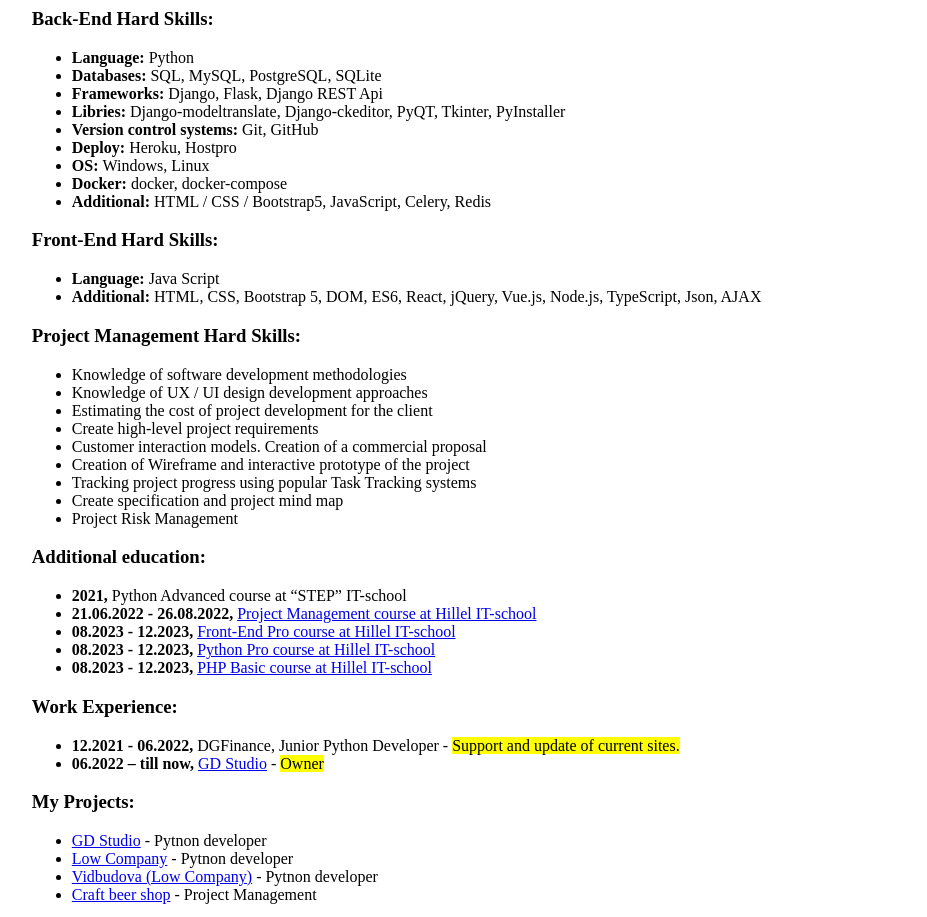
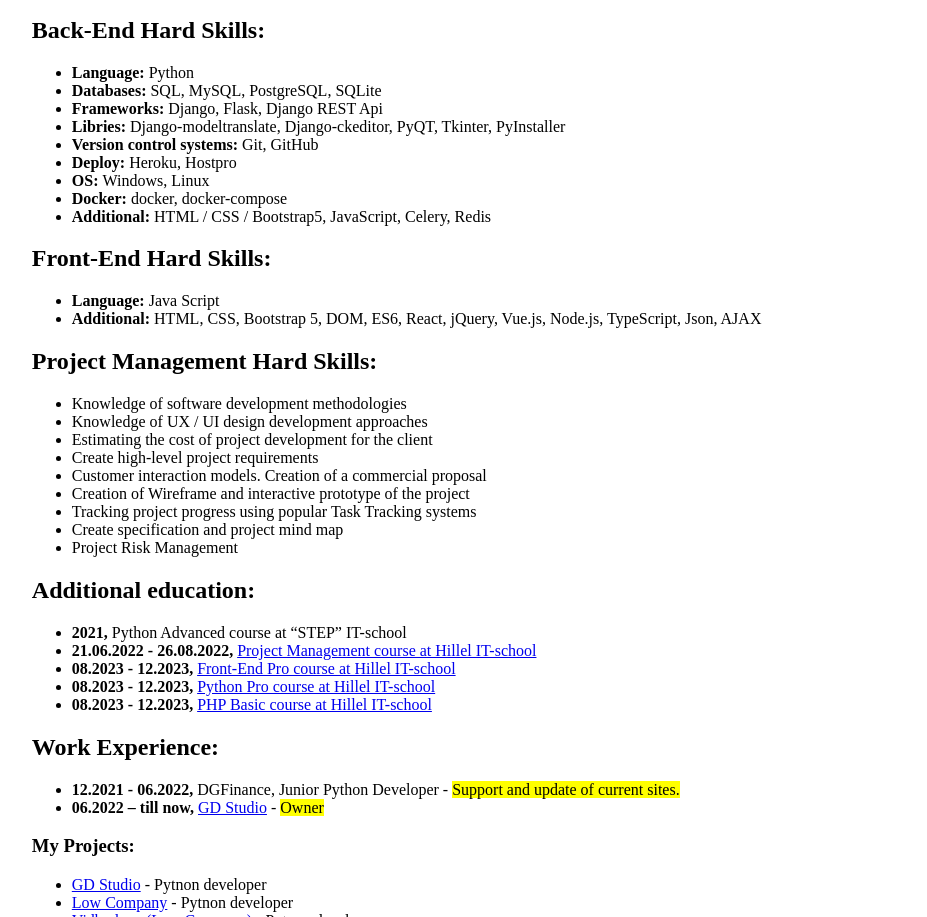
Before and after one commit to grynevych89/layout2024, a plain HTML site: page lessons/hw2/index.html in a window 1280 px wide. Shown: the part 437-1354 px from the top of the page, without its empty margins (229-1156 px from the left). Drawn offline with Linux system fonts and the light colour scheme.

Commit message:
Add files via upload

```diff
--- a/lessons/hw2/index.html
+++ b/lessons/hw2/index.html
@@ -4,7 +4,7 @@
     <meta charset="UTF-8">
     <meta name="viewport" content="width=device-width, initial-scale=1.0">
     <link rel="icon" type="image/x-icon" href="img/favicon.ico">
-    <title>Document</title>
+    <title>Home Work 2</title>
 </head>
 <body>
     <header style="text-align: center; border-bottom: 1px solid silver;">
@@ -14,7 +14,7 @@
                 <a href="#information">Main</a> |
                 <a href="#skills">Skills</a> |
                 <a href="#education">Education</a> |
-                <a href="#work_experience">Experience</a> |
+                <a href="#work-experience">Experience</a> |
                 <a href="#projects">Projects</a>
             </li>
         </ul>
@@ -32,12 +32,12 @@
                     <tr>
                         <td>
                             <div class="personal_info">
-                                <h3><b>Personal information:</b></h3>
+                                <h2><b>Personal information:</b></h2>
                                 <ul>
                                     <li><b>Date of birth: </b>18.04.1989</li>
                                     <li><b>City: </b>Kyiv, Ukraine</li>
                                     <li><b>Phone: </b>
-                                        <a href="tel:+38-095-215-91-75">+38-095-215-91-75</a>
+                                        <a href="tel:+380952159175">+38-095-215-91-75</a>
                                     </li>
                                     <li><b>E-mail: </b>
                                         <a href="mailto:grynevych89@gmail.com">grynevych89@gmail.com</a>
@@ -88,7 +88,7 @@
             </div>
 
             <div id="skills">
-                <h3><b>Back-End Hard Skills:</b></h3>
+                <h2><b>Back-End Hard Skills:</b></h2>
                 <ul class="back_end">
                     <li><b>Language: </b>Python</li>
                     <li><b>Databases: </b>SQL, MySQL, PostgreSQL, SQLite</li>
@@ -100,12 +100,12 @@
                     <li><b>Docker: </b>docker, docker-compose</li>
                     <li><b>Additional: </b>HTML / CSS / Bootstrap5, JavaScript, Celery, Redis</li>
                 </ul>
-                <h3><b>Front-End Hard Skills:</b></h3>
+                <h2><b>Front-End Hard Skills:</b></h2>
                 <ul class="front_end">
                     <li><b>Language: </b>Java Script</li>
                     <li><b>Additional: </b>HTML, CSS, Bootstrap 5, DOM, ES6, React, jQuery, Vue.js, Node.js, TypeScript, Json, AJAX</li>
                 </ul>
-                <h3><b>Project Management Hard Skills:</b></h3>
+                <h2><b>Project Management Hard Skills:</b></h2>
                 <ul class="project_managment">
                     <li>Knowledge of software development methodologies</li>
                     <li>Knowledge of UX / UI design development approaches</li>
@@ -120,7 +120,7 @@
             </div>
 
             <div id="education">
-                <h3><b>Additional education:</b></h3>
+                <h2><b>Additional education:</b></h2>
                 <ul>
                     <li><b>2021, </b>Python Advanced course at “STEP” IT-school
                     </li>
@@ -139,8 +139,8 @@
                 </ul>
             </div>
 
-            <div id="work_experience">
-                <h3><b>Work Experience:</b></h3>
+            <div id="work-experience">
+                <h2><b>Work Experience:</b></h2>
                 <ul>
                     <li><b>12.2021 - 06.2022, </b>
                         DGFinance, Junior Python Developer -
```
